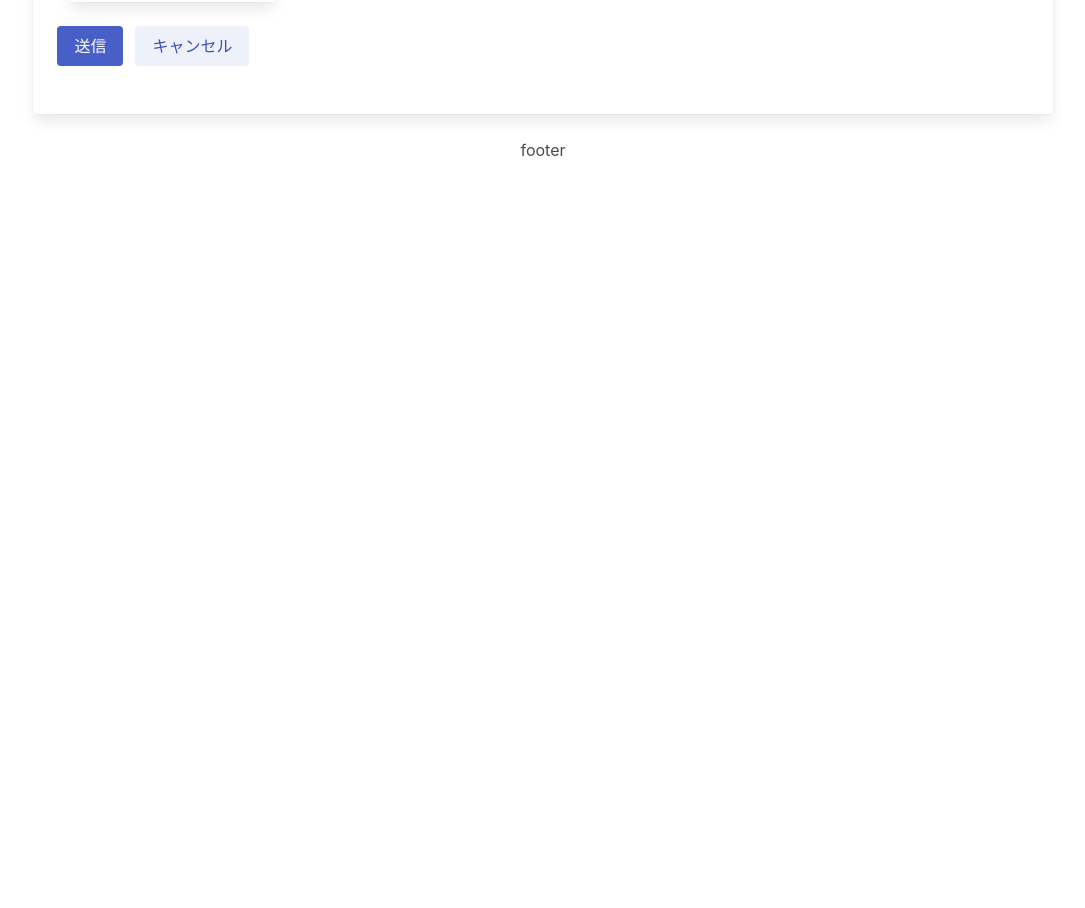
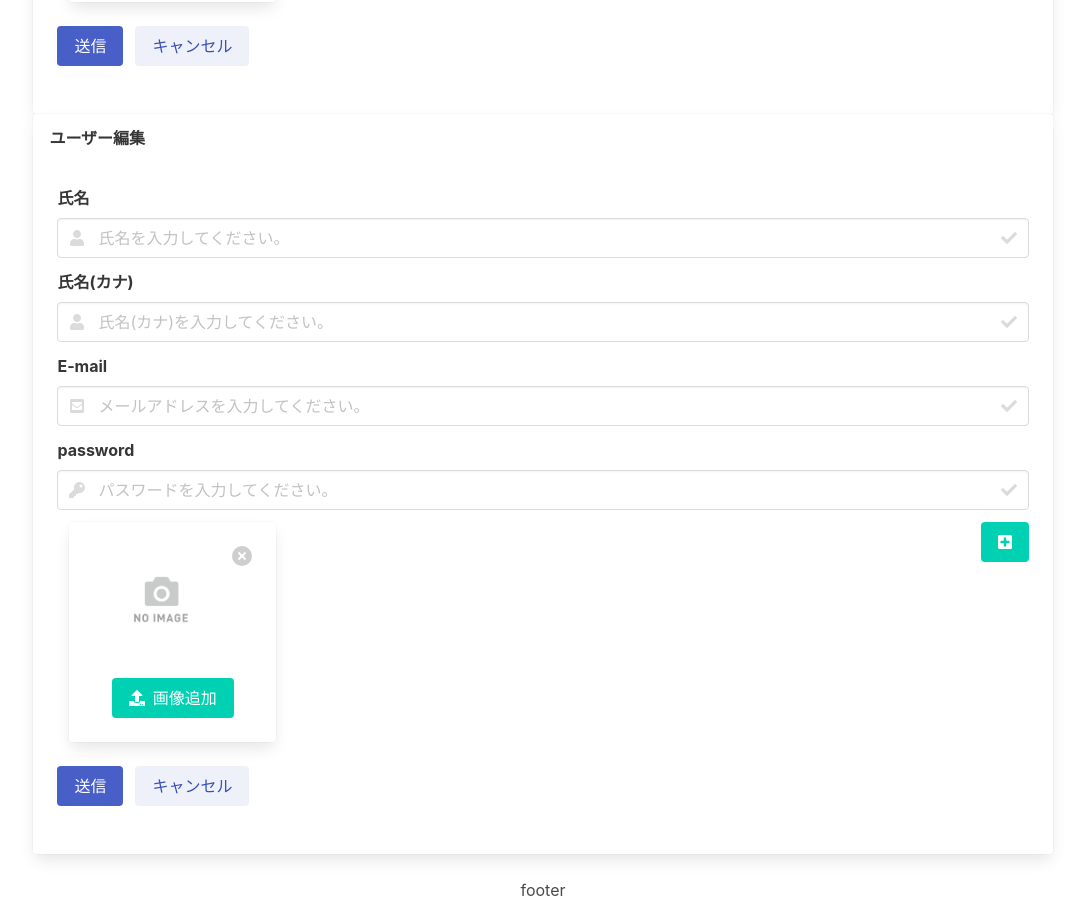
Before and after one commit to TOnodera/react.js-learning, a React (Create React App) app: page /users/create in a window 1280 px wide. Shown: the part 754-1662 px from the top of the page, without its empty margins (97-1182 px from the left). Before the commit the page ends 922 px from the top, so only its background shows below. Built offline with nearby package versions, Linux system fonts and the light colour scheme; no server answers.

Commit message:
state部分オブジェクトかなんかにするか考える

```diff
--- a/src/components/molecules/GeneralTextInput.js
+++ b/src/components/molecules/GeneralTextInput.js
@@ -47,6 +47,7 @@ class GeneralTextInput extends React.Component {
     return (
       <>
         <SimpleTextInput
+          value={this.props.value}
           label={this.props.label}
           rightIcon="fas fa-check"
           rightIconClass={this.state.isValid ? 'has-text-primary' : ''}
--- a/src/components/pages/user/List.js
+++ b/src/components/pages/user/List.js
@@ -2,6 +2,7 @@ import React from 'react'
 import http from '../../../utilities/http'
 import BasicCard from '../../organisms/card/BasicCard'
 import { convertStorageUrl } from '../../../utilities/functions'
+import { Link } from 'react-router-dom'
 
 class ListUsers extends React.Component {
   constructor(props) {
@@ -49,7 +50,9 @@ class ListUsers extends React.Component {
                 <td className="has-text-centered">2021年12月15日 12:30:00</td>
                 <td className="has-text-centered">
                   <div className="buttons is-centered">
-                    <button className="button is-link">詳細</button>
+                    <Link to={'/users/' + user.id}>
+                      <button className="button is-link">詳細</button>
+                    </Link>
                   </div>
                 </td>
               </tr>
--- /dev/null
+++ b/src/components/pages/user/Update.js
@@ -0,0 +1,229 @@
+import React from 'react'
+import BasicCard from '../../organisms/card/BasicCard'
+import GeneralTextInput from '../../molecules/GeneralTextInput'
+import FormImages from '../../molecules/FormImage/FormImages'
+import http from '../../../utilities/http'
+import Toast from '../../../utilities/toast'
+
+class UpdateUser extends React.Component {
+  constructor(props) {
+    super(props)
+    this.state = {
+      textValues: {
+        username: {
+          value: null,
+          isValid: false,
+        },
+        usernameKana: {
+          value: null,
+          isValid: false,
+        },
+        email: {
+          value: null,
+          isValid: false,
+        },
+        password: {
+          value: null,
+          isValid: false,
+        },
+      },
+      files: [],
+    }
+  }
+
+  changeTextValuesState = (key, value) => {
+    const textValues = this.state.textValues
+    textValues[key] = value
+    return textValues
+  }
+
+  async componentDidMount() {
+    const id = this.props.match.params.id
+    const { data } = await http.get('/users/' + id)
+    console.log(id, data)
+  }
+
+  submit = async () => {
+    if (
+      this.state.textValues.username.isValid &&
+      this.state.textValues.usernameKana.isValid &&
+      this.state.textValues.email.isValid &&
+      this.state.textValues.password.isValid
+    ) {
+      // ユーザー新規作成
+      try {
+        // ユーザーデータ作成
+        const { data } = await http.post('/users/create', {
+          name: this.state.textValues.username.value,
+          email: this.state.textValues.email.value,
+          password: this.state.textValues.password.value,
+        })
+        // 画像が選択されている場合は画像登録
+        if (this.state.files.length > 0) {
+          const id = data.id
+          for (const { index, file } of this.state.files) {
+            const data = new FormData()
+            data.append('file', file)
+            await http.post(`/users/${id}/${index}/upload-file`, data, {
+              'Content-Type': 'multipart/form-data',
+            })
+          }
+        }
+        // トースト表示
+        Toast.success('ユーザーを新規作成しました。')
+      } catch (err) {
+        // 失敗した場合はトーストでエラー表示
+        Toast.danger(err.response.data.message || err.message)
+      }
+    } else {
+      // バリデーションチェック通らない場合はトースト表示
+      Toast.danger('入力内容が間違っています。')
+    }
+  }
+
+  header() {
+    return 'ユーザー編集'
+  }
+
+  content() {
+    return (
+      <>
+        <GeneralTextInput
+          label="氏名"
+          placeHolder="氏名を入力してください。"
+          leftIcon="fas fa-user"
+          rightIcon="fas fa-check"
+          onChange={(e, isValid) => {
+            const textValue = this.changeTextValuesState('username', {
+              value: e.target.value,
+              isValid: isValid,
+            })
+            this.setState(() => {
+              return textValue
+            })
+          }}
+          validators={[
+            {
+              validation: (value) => /^.+$/.test(value),
+              message: '必須項目です。',
+            },
+          ]}
+        />
+
+        <GeneralTextInput
+          label="氏名(カナ)"
+          placeHolder="氏名(カナ)を入力してください。"
+          leftIcon="fas fa-user"
+          rightIcon="fas fa-check"
+          onChange={(e, isValid) => {
+            const textValue = this.changeTextValuesState('usernameKana', {
+              value: e.target.value,
+              isValid: isValid,
+            })
+            this.setState(() => {
+              return textValue
+            })
+          }}
+          validators={[
+            {
+              validation: (value) => /^.+$/.test(value),
+              message: '必須項目です。',
+            },
+            {
+              validation: (value) => /^[ァ-ヴー\u{3000}]+$/u.test(value),
+              message: '全角カナ文字で入力してください。',
+            },
+          ]}
+        />
+
+        <GeneralTextInput
+          label="E-mail"
+          placeHolder="メールアドレスを入力してください。"
+          leftIcon="fas fa-envelope-square"
+          rightIcon="fas fa-check"
+          onChange={(e, isValid) => {
+            const textValue = this.changeTextValuesState('email', {
+              value: e.target.value,
+              isValid: isValid,
+            })
+            this.setState(() => {
+              return textValue
+            })
+          }}
+          validators={[
+            {
+              validation: (value) => /^.+$/.test(value),
+              message: '必須項目です。',
+            },
+            {
+              validation: (value) => /^[\w+_.-]+[^.]@[\w-]+\.[\w]+$/.test(value),
+              message: 'メールアドレスの形式が間違っています。',
+            },
+          ]}
+          type="email"
+        />
+
+        <GeneralTextInput
+          label="password"
+          placeHolder="パスワードを入力してください。"
+          leftIcon="fas fa-key"
+          rightIcon="fas fa-check"
+          onChange={(e, isValid) => {
+            const textValue = this.changeTextValuesState('password', {
+              value: e.target.value,
+              isValid: isValid,
+            })
+            this.setState(() => {
+              return textValue
+            })
+          }}
+          validators={[
+            {
+              validation: (value) => /^.+$/.test(value),
+              message: '必須項目です。',
+            },
+            {
+              validation: (value) => /^[\w-~]{8,32}$/.test(value),
+              message: '半角英数字記号を使用して8文字以上32文字以内で入力してください。',
+            },
+          ]}
+          type="password"
+        />
+
+        <FormImages
+          onChange={(files) => {
+            this.setState(() => {
+              return { files }
+            })
+          }}
+          onDeleteButtonClicked={(files) => {
+            this.setState(() => {
+              return { files }
+            })
+          }}
+        />
+
+        <div className="field is-grouped">
+          <div className="control">
+            <button className="button is-link" onClick={this.submit}>
+              送信
+            </button>
+          </div>
+          <div className="control">
+            <button className="button is-link is-light">キャンセル</button>
+          </div>
+        </div>
+      </>
+    )
+  }
+
+  render() {
+    return (
+      <>
+        <BasicCard header={this.header()} content={this.content()} />
+      </>
+    )
+  }
+}
+
+export default UpdateUser
--- a/src/components/templates/BaseLayout.js
+++ b/src/components/templates/BaseLayout.js
@@ -4,6 +4,7 @@ import Breadcumb from '../organisms/Breadcrumb'
 import Dashboard from '../pages/Dashboard'
 import ListUsers from '../pages/user/List'
 import CreateUser from '../pages/user/Create'
+import UpdateUser from '../pages/user/Update'
 import FooterContents from '../organisms/FooterContents'
 import { BrowserRouter, Route } from 'react-router-dom'
 
@@ -20,6 +21,7 @@ class BaseLayout extends React.Component {
                 <Route exact path="/" component={Dashboard} />
                 <Route exact path="/users" component={ListUsers} />
                 <Route exact path="/users/create" component={CreateUser} />
+                <Route exact path="/users/:id" component={UpdateUser} />
               </>
             </div>
           </main>
```
